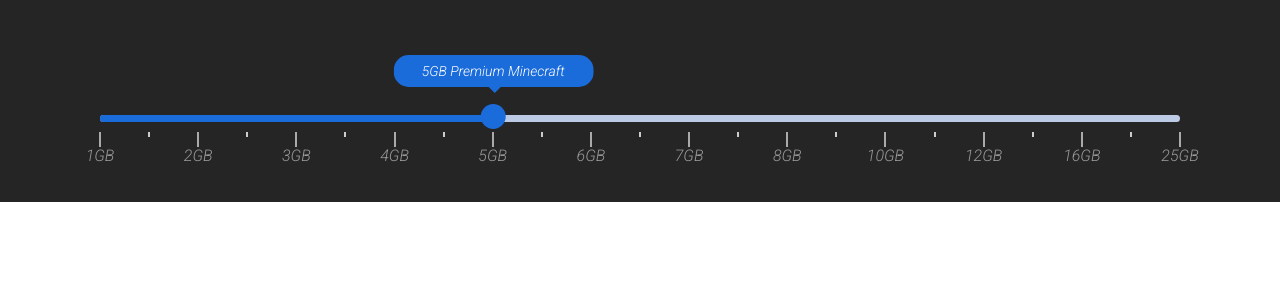
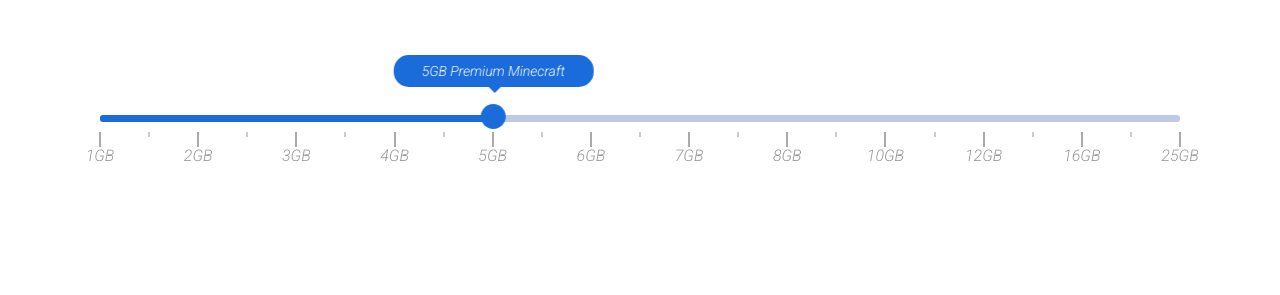
Before and after one commit to M-Sufyan22/range-Slider, a plain HTML site: page index.html in a window 1280 px wide. Shown: the part 505-800 px from the top of the page. Drawn offline with nearby package versions, Linux system fonts and the light colour scheme.

Commit message:
Update index.html

```diff
--- a/index.html
+++ b/index.html
@@ -15,7 +15,7 @@
         }
 
         .sec-bg3 {
-            background-color: #262526;
+            background-color: #26252600;
             margin: 50px auto;
         }
 
```
